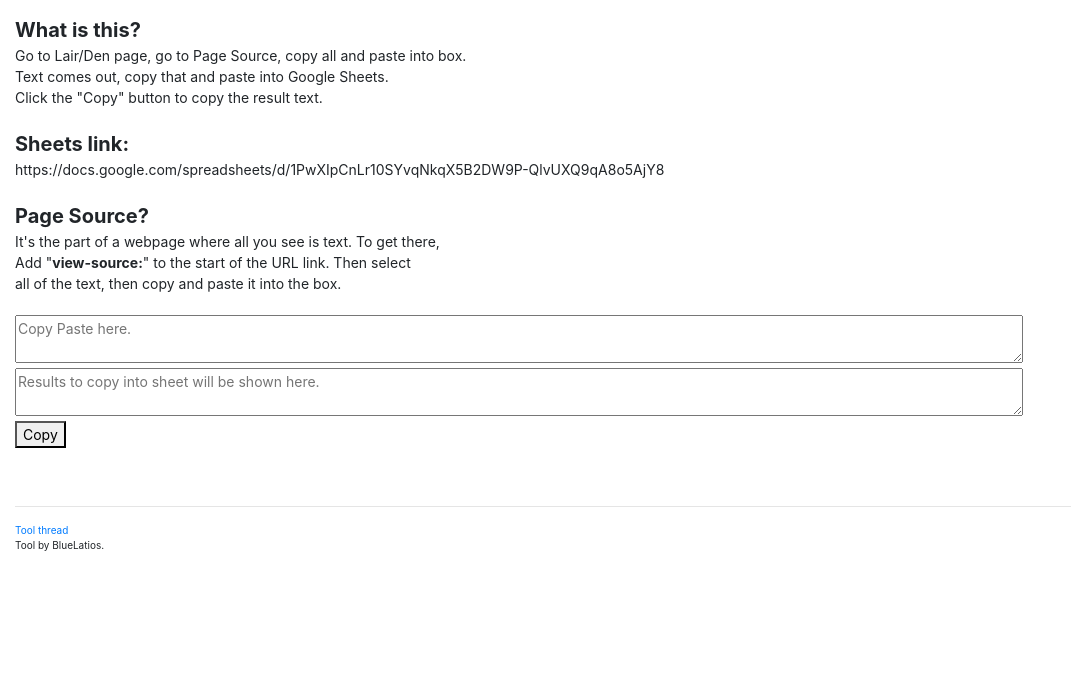
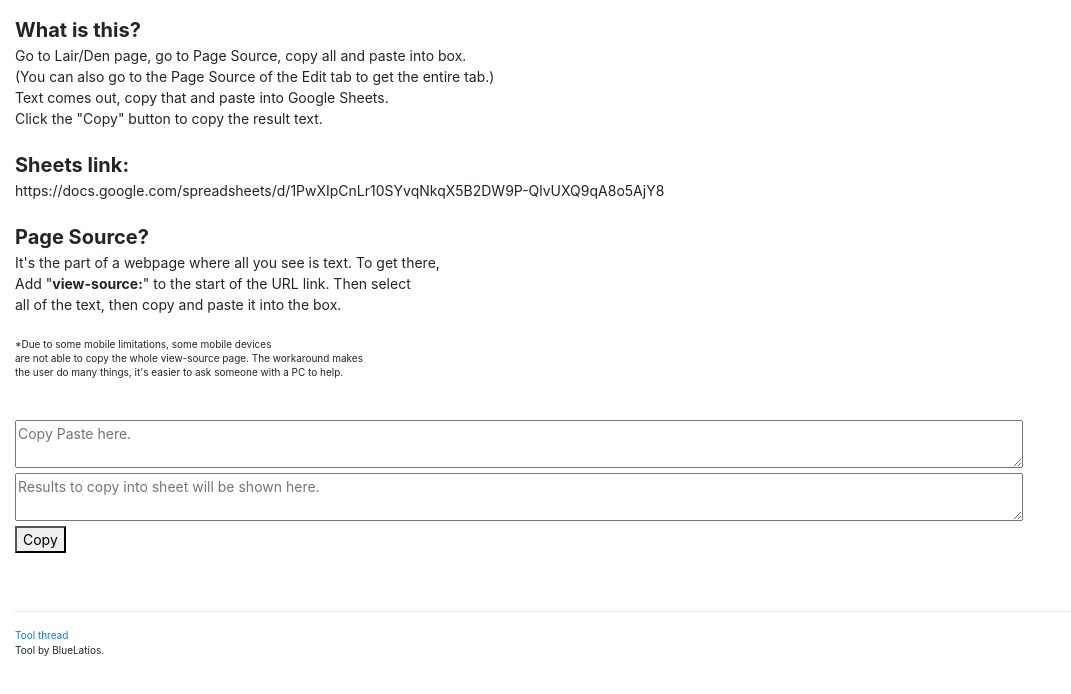
Before and after one commit to Blue-Latios/FRStuff, a Nuxt app: page /lair-to-sheets in a window 1280 px wide. Shown: the top 694 px of the page, without its empty margins (0-1071 px from the left). Built offline with nearby package versions, Linux system fonts and the light colour scheme.

Commit message:
Lair to Sheets tool desc update

```diff
--- a/pages/lair-to-sheets/index.vue
+++ b/pages/lair-to-sheets/index.vue
@@ -3,6 +3,7 @@
   <div class="text-bold">What is this?<br>
   </div>
   Go to Lair/Den page, go to Page Source, copy all and paste into box.<br>
+  (You can also go to the Page Source of the Edit tab to get the entire tab.)<br>
   Text comes out, copy that and paste into Google Sheets.<br>
   Click the "Copy" button to copy the result text.<br><br>
 
@@ -17,6 +18,10 @@
   Add "<b>view-source:</b>" to the start of the URL link. Then select<br>
   all of the text, then copy and paste it into the box.<br><br>
 
+  <div style="line-height:1.0;"><font size=1>*Due to some mobile limitations, some mobile devices<br>
+  are not able to copy the whole view-source page. The workaround makes<br>
+  the user do many things, it's easier to ask someone with a PC to help.</font></div>
+  <br><br>
   <textarea v-model="textStuff" placeholder="Copy Paste here." @paste="htmlPaste" style="width:90%;"></textarea><br>
   <textarea v-model="results" class="results" ref="res" placeholder="Results to copy into sheet will be shown here." style="width:90%;"></textarea><br>
   <button @click="copyText">Copy</button><br><br><br>
```
